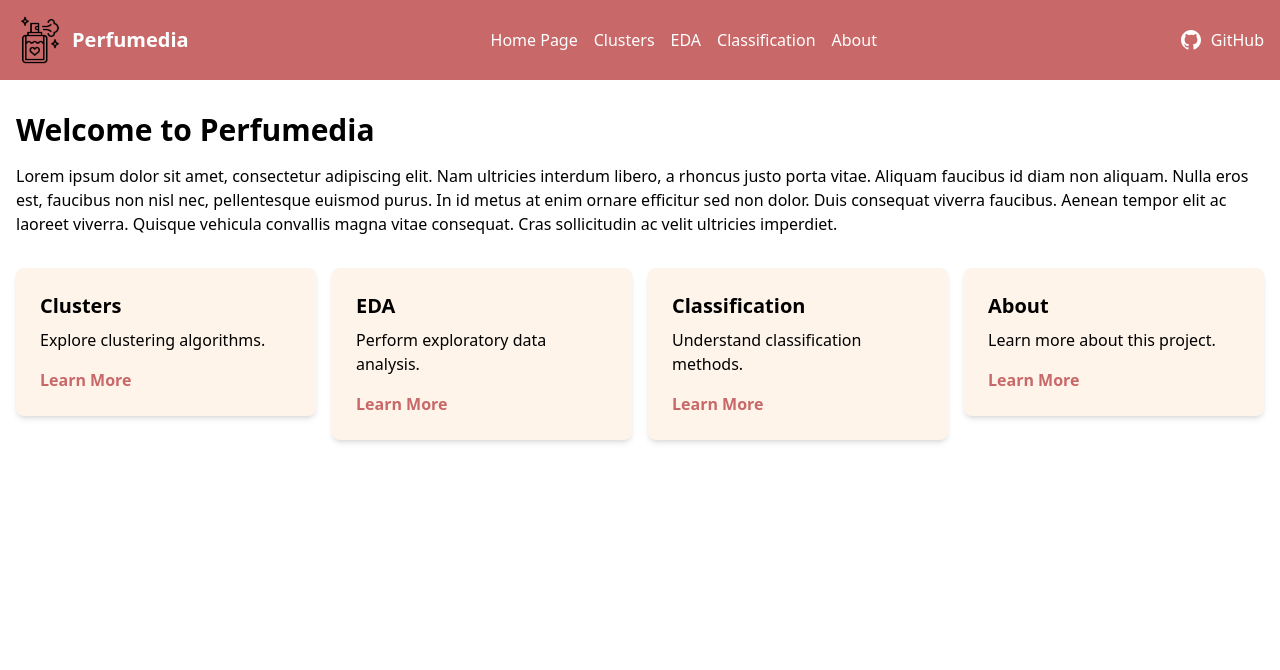
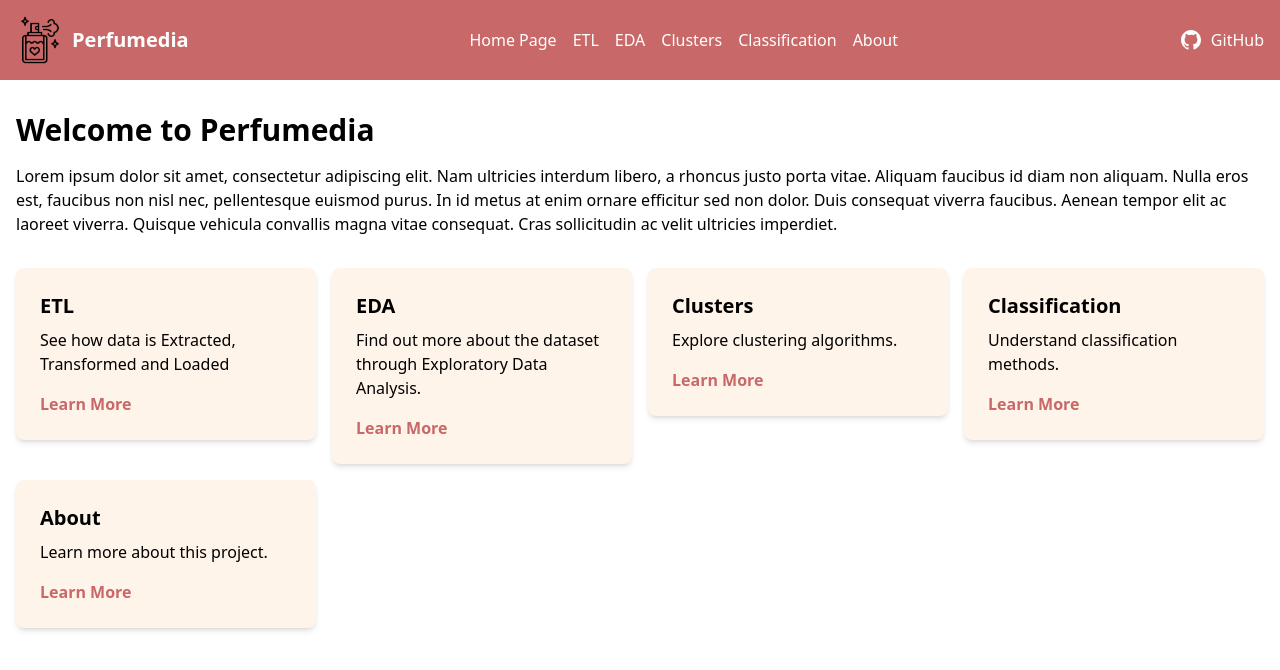
Before and after one commit to JoanMVPopov/perfumedia, a Vue app in the folder frontend/: page / in a window 1280 px wide. Shown: the top 670 px of the page. Built offline with nearby package versions, Linux system fonts and the light colour scheme.

Commit message:
Enh: add ETL page placeholder

```diff
--- a/frontend/src/components/NavBar.vue
+++ b/frontend/src/components/NavBar.vue
@@ -11,8 +11,9 @@
       <!-- Centered Navigation Links -->
       <ul class="flex space-x-4 justify-center flex-grow">
         <li><router-link to="/" class="text-white hover:text-secondary">Home Page</router-link></li>
+        <li><router-link to="/etl" class="text-white hover:text-secondary">ETL</router-link></li>
+        <li><router-link to="/eda" class="text-white hover:text-secondary">EDA</router-link></li>
         <li><router-link to="/clusters" class="text-white hover:text-secondary">Clusters</router-link></li>
-        <li><router-link to="/eda" class="text-white hover:text-secondary">EDA</router-link></li>
         <li><router-link to="/classification" class="text-white hover:text-secondary">Classification</router-link></li>
         <li><router-link to="/about" class="text-white hover:text-secondary">About</router-link></li>
       </ul>
--- a/frontend/src/router/index.js
+++ b/frontend/src/router/index.js
@@ -19,6 +19,7 @@ const routes = [
   // },
   { path: '/', name: 'Home', component: HomePage },
   { path: '/clusters', name: 'Clusters', component: PlaceholderPage },
+  { path: '/etl', name: 'ETL', component: PlaceholderPage },
   { path: '/eda', name: 'EDA', component: PlaceholderPage },
   { path: '/classification', name: 'Classification', component: PlaceholderPage },
   { path: '/about', name: 'About', component: PlaceholderPage },
--- a/frontend/src/views/HomePage.vue
+++ b/frontend/src/views/HomePage.vue
@@ -29,14 +29,19 @@ export default {
     return {
       cards: [
         {
+          title: 'ETL',
+          description: 'See how data is Extracted, Transformed and Loaded',
+          route: '/etl',
+        },
+        {
+          title: 'EDA',
+          description: 'Find out more about the dataset through Exploratory Data Analysis.',
+          route: '/eda',
+        },
+        {
           title: 'Clusters',
           description: 'Explore clustering algorithms.',
           route: '/clusters',
-        },
-        {
-          title: 'EDA',
-          description: 'Perform exploratory data analysis.',
-          route: '/eda',
         },
         {
           title: 'Classification',
```
